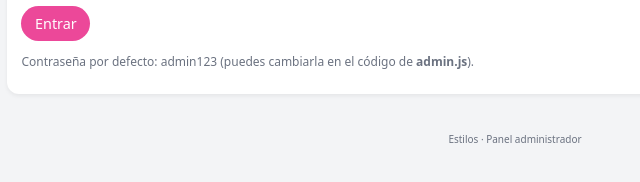
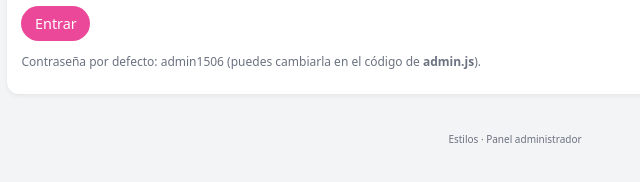
Before and after one commit to mondragonmarlon20-del/Estilos, a plain HTML site: page admin.html in a window 1280 px wide. Shown: the part 258-440 px from the top of the page, 125-765 px from the left. Drawn offline with Linux system fonts and the light colour scheme.

Commit message:
Update admin.html

```diff
--- a/admin.html
+++ b/admin.html
@@ -25,7 +25,7 @@
         </div>
         <button id="btn-login" class="primary">Entrar</button>
         <p class="helper tiny">
-          Contraseña por defecto: <code>admin123</code> (puedes cambiarla en el código de <strong>admin.js</strong>).
+          Contraseña por defecto: <code>admin1506</code> (puedes cambiarla en el código de <strong>admin.js</strong>).
         </p>
       </div>
     </section>
```
